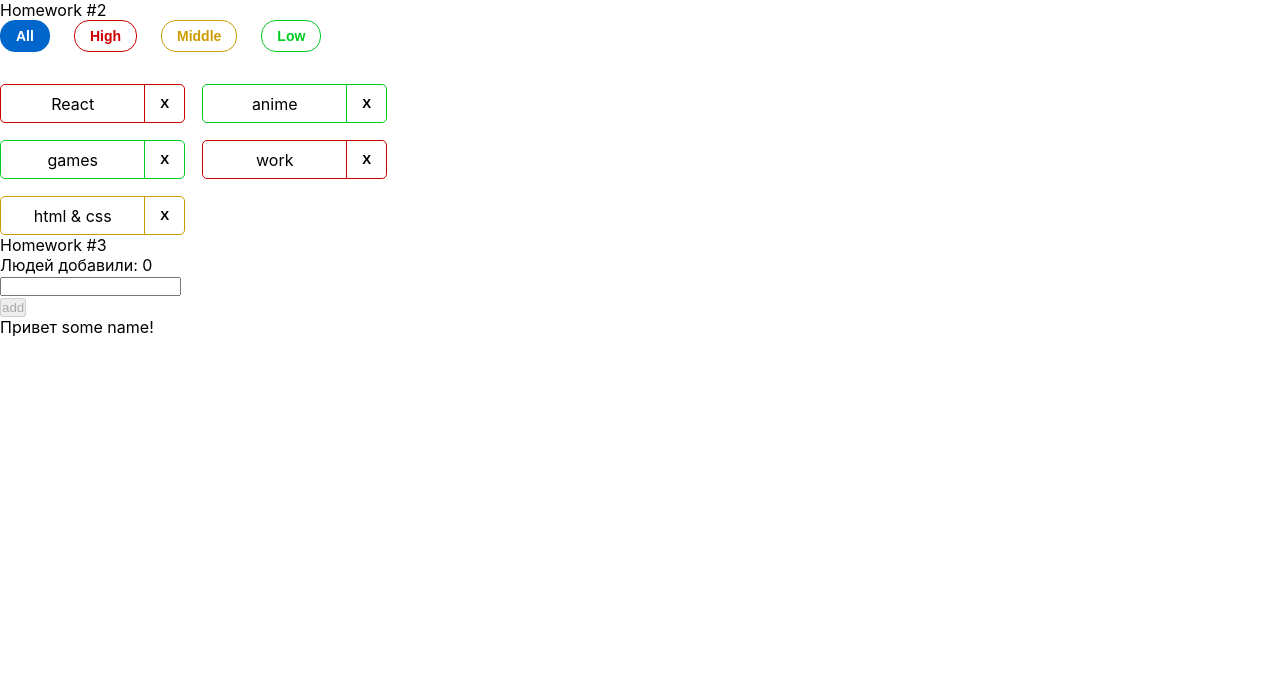
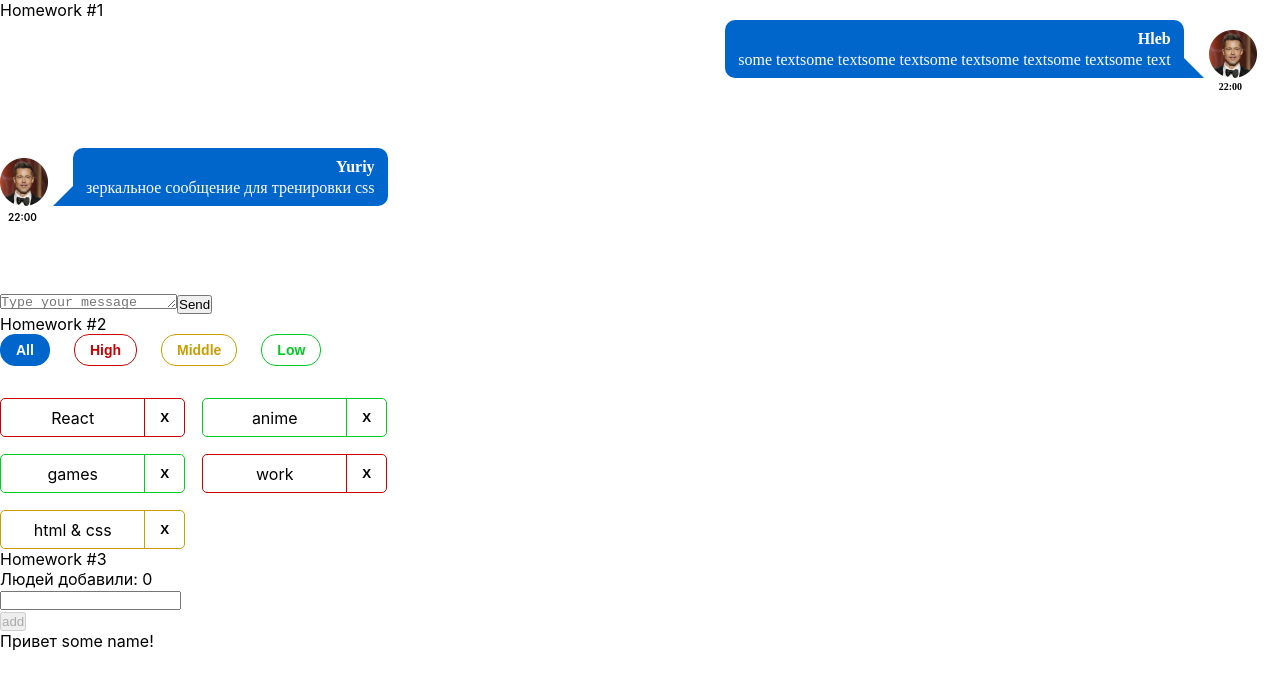
Before and after one commit to HlebSayanov/hws2-master, a React (Create React App) app: page /#/pre-junior in a window 1280 px wide. Before the commit this address led to /. Shown: the top 686 px of the page. Built offline with nearby package versions, Linux system fonts and the light colour scheme.

Commit message:
edit_HW1_CSS

```diff
--- a/src/s1-main/App.tsx
+++ b/src/s1-main/App.tsx
@@ -7,7 +7,7 @@ import HW3 from "../s2-homeworks/hw03/HW3";
 function App() {
     return (
         <div className={s.App}>
-            {/*<HW1/>*/}
+            <HW1/>
             {/*/!*раскомментировать по ходу выполнения*!/*/}
             <HW2/>
             <HW3/>
--- a/src/s2-homeworks/hw01/HW1.tsx
+++ b/src/s2-homeworks/hw01/HW1.tsx
@@ -36,7 +36,7 @@ export const message0: MessageType = {
     id: 0,
     user: {
         avatar: avatar, // можно менять
-        name: 'Some Name',  // можно менять
+        name: 'Hleb',  // можно менять
     },
     message: {
         text: 'some textsome textsome textsome textsome textsome textsome text', // можно менять
@@ -49,7 +49,7 @@ export const friendMessage0: MessageType = {
     id: 100,
     user: {
         avatar: avatar, // можно менять
-        name: 'Friend Name', // можно менять
+        name: 'Yuriy ', // можно менять
     },
     message: {
         text: 'зеркальное сообщение для тренировки css', // можно менять
--- a/src/s2-homeworks/hw01/friend-message/FriendMessage.module.css
+++ b/src/s2-homeworks/hw01/friend-message/FriendMessage.module.css
@@ -1,31 +1,82 @@
 .friendMessage {
+
+
+    margin-bottom: 70px;
 
 }
 
 .friendImageAndText {
+    display: flex;
+    align-items: flex-end;
 
 }
 
 .friendImageAndText img {
+    width: 48px;
+    height: 48px;
+    margin-right: 25px;
+
 
 }
 
 .friendText {
+    font-family: 'Montserrat';
 
+    font-weight: 400;
+    font-size: 16px;
+    line-height: 20px;
+
+    color: white;
+    background: #0066CC;
+    padding: 8px 13px;
+    border-radius: 10px;
+
+    position: relative;
 }
 
 .friendText:after {
-
+    content: "";
+    position: absolute;
+    bottom: 0px; left: -20px; /* Положение треугольника */
+    border: 20px solid transparent;
+    border-right: 20px solid #0066CC;
+    border-bottom: 20px solid #0066CC;
+    z-index: -1;
 }
 
 .friendName {
+    text-align: right;
+    font-family: 'Montserrat';
+    font-style: normal;
+    font-weight: 600;
 
+    line-height: 22px;
+    /* identical to box height */
+
+
+    color: #FFFFFF;
 }
 
 .friendMessageText {
+    font-family: 'Montserrat';
+    font-style: normal;
+    font-weight: 400;
+    font-size: 16px;
+    line-height: 20px;
+    /* identical to box height */
 
+
+    color: #FFFFFF;
 }
 
 .friendTime {
 
+
+
+    font-size: 10px;
+    font-weight: 600;
+    margin-left: 8px;
+    margin-top:5px;
+
+    color: #000000;
 }
--- a/src/s2-homeworks/hw01/message/Message.module.css
+++ b/src/s2-homeworks/hw01/message/Message.module.css
@@ -1,31 +1,94 @@
 .message {
+    display: flex;
+    justify-content: flex-end;
+    align-items: flex-end;
+
+    margin-bottom: 70px;
 
 }
 
 .imageAndText {
 
+    display: flex;
+    flex-direction: row-reverse;
+    align-items: self-end;
 }
 
 .imageAndText img {
+    width: 48px;
+    height: 48px;
+    margin-left: 25px;
 
+    position: relative;
 }
 
 .text {
+    font-family: 'Montserrat';
 
+    font-weight: 400;
+    font-size: 16px;
+    line-height: 20px;
+
+    color: white;
+    background: #0066CC;
+    padding: 8px 13px;
+    border-radius: 10px;
+
+    position: relative;
+;
 }
 
 .text:after {
-
+    content: "";
+    position: absolute;
+    bottom: 0px; right: -20px; /* Положение треугольника */
+    border: 20px solid transparent;
+    border-bottom: 20px solid #0066CC;
+    border-left: 20px solid #0066CC;
+    z-index: -1;
 }
 
 .name {
+text-align: right;
+    ont-family: 'Montserrat';
+    font-style: normal;
+    font-weight: 600;
+
+    line-height: 22px;
+    /* identical to box height */
+
+
+    color: #FFFFFF;
 
 }
 
 .messageText {
+    font-family: 'Montserrat';
+    font-style: normal;
+    font-weight: 400;
+    font-size: 16px;
+    line-height: 20px;
+    /* identical to box height */
 
+
+    color: #FFFFFF;
 }
 
 .time {
+    position: relative;
+    top: 15px;
+    right: 38px;
+
+
+
+    font-family: 'Montserrat';
+    font-style: normal;
+    font-weight: 600;
+    font-size: 10px;
+    line-height: 12px;
+
+    color: #000000;
+
+
 
 }
```
